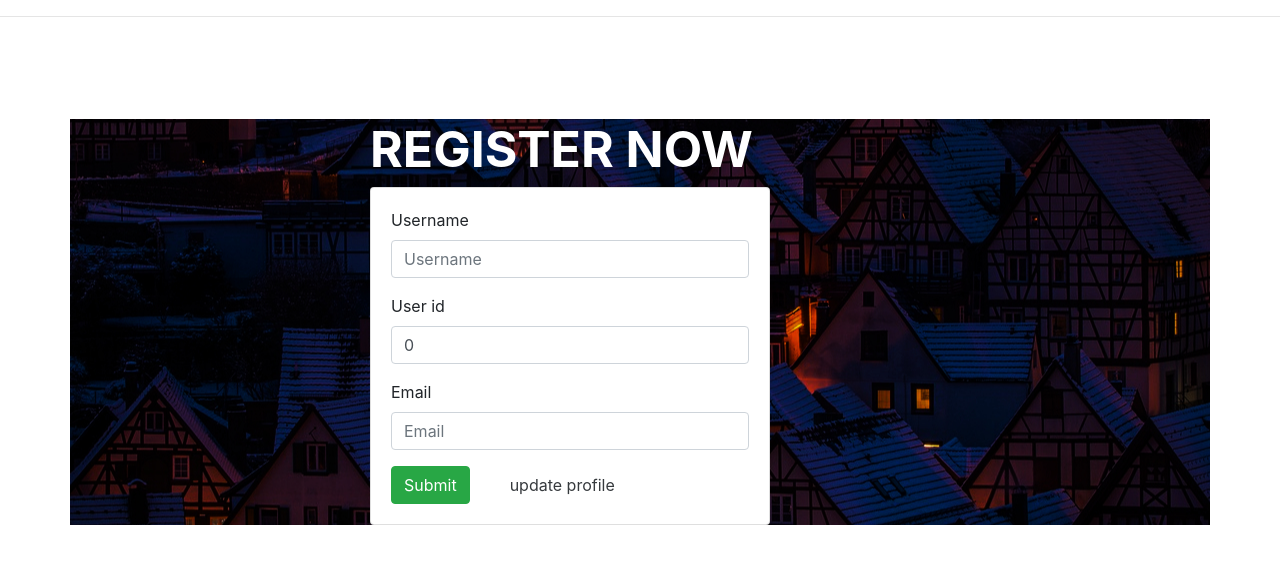
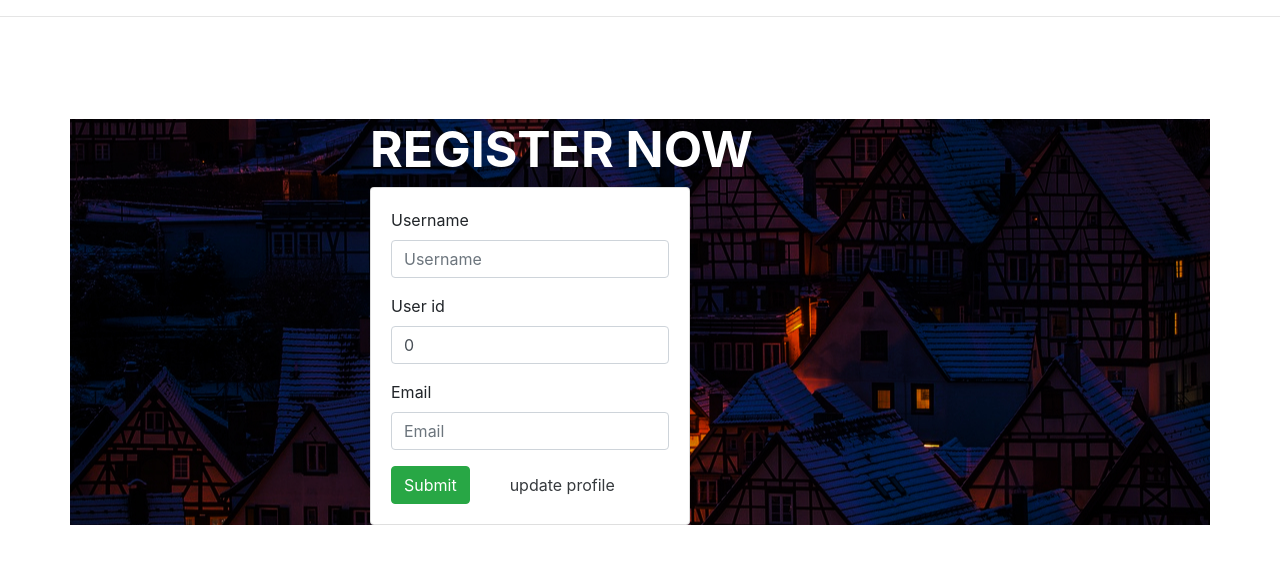
Before and after one commit to BeatriceWambui/my-neighbourhood, a Django app: page /user/ in a window 1280 px wide. Shown: the part 66-630 px from the top of the page. Run offline with Django 3.2, Linux system fonts and the light colour scheme; some libraries are stand-ins or nearby versions.

```diff
--- a/neighbour/templates/blueprint/users.html
+++ b/neighbour/templates/blueprint/users.html
@@ -8,7 +8,7 @@
     <div class="col-md-3"></div>
     <div class="col-md-6"  >
       <h2 ><b>REGISTER NOW</b></h2>
-        <div class="card" style="width: 25rem;">
+        <div class="card" style="width: 20rem;">
             <div class="card-body">
                 <form action="{% url 'user' %}" method="POST" enctype="multipart/form-data">
                     {% csrf_token %}
@@ -21,7 +21,6 @@
 
     </div>
 
-    <div class="col-md-3" style="padding-bottom:27.6%"></div>
     </div>
 
 <div class="card-columns">
--- a/static/css/styles.css
+++ b/static/css/styles.css
@@ -25,7 +25,7 @@ button{
 #move{
     padding-top:15%;
     height:80vh;
-    width: 80rem;
+    width: 70rem;
     overflow:hidden;
 }
 h2{
```
